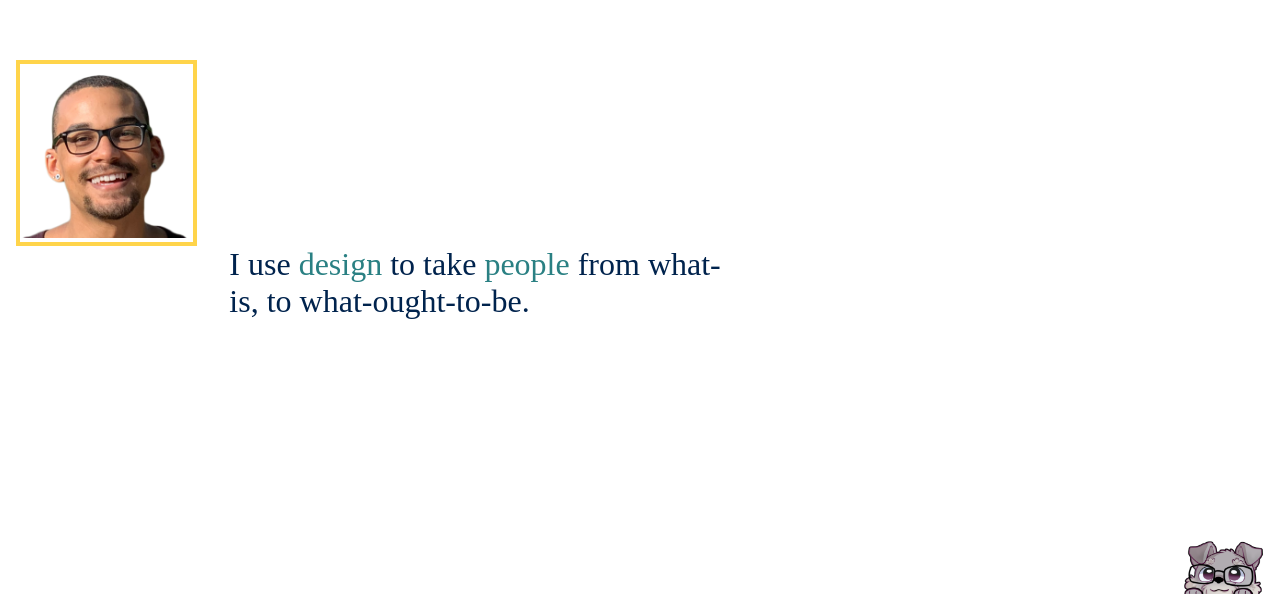
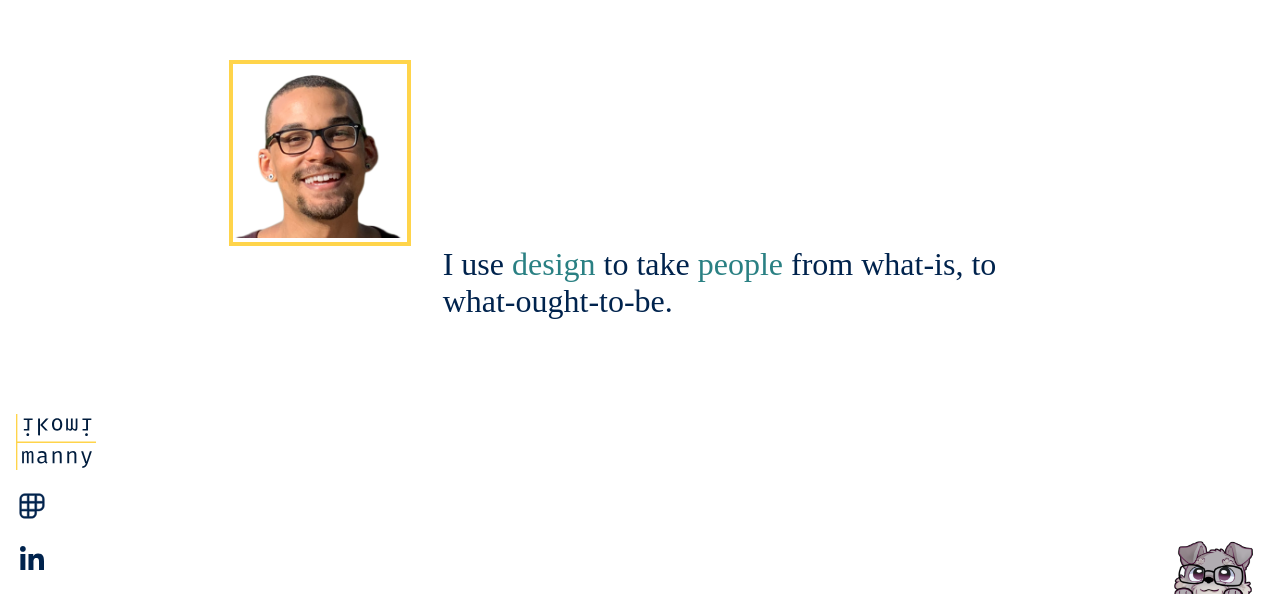
Before and after one commit to MannyIkomi/portfolio-nextjs-site, a Next.js app: page / in a window 1280 px wide. Shown: the part 206-802 px from the top of the page. Built offline with nearby package versions, Linux system fonts and the light colour scheme; a web font is replaced by a local one.

Commit message:
footer fixed scrolling with links and emotes

```diff
--- a/components/Footer.jsx
+++ b/components/Footer.jsx
@@ -4,11 +4,12 @@ import Styles from './styles/footer.module.scss';
 import SocialIcon from './SocialIcon';
 import ContentContainer from './ContentContainer';
 import Logotype from '../public/logotype.svg';
+import LurkEmote from './LurkEmote';
 
 export default function Footer() {
   return (
-    <footer className={[Styles.footer, Layout.gridLayout].join(' ')}>
-      <ContentContainer style={{ gridColumn: '1/2' }}>
+    <footer className={Styles.footer}>
+      <ContentContainer className={Styles.content}>
         <Link href={'/'}>
           <a>
             <Logotype
@@ -17,7 +18,7 @@ export default function Footer() {
             />
           </a>
         </Link>
-        <div className={Layout.flexCol}>
+        <div className={Styles.social}>
           <SocialIcon href={'https://poly.mannyikomi.com'} icon={'Polywork'} />
           <SocialIcon
             href={'https://www.linkedin.com/in/ikomi/'}
@@ -25,6 +26,7 @@ export default function Footer() {
           />
         </div>
       </ContentContainer>
+      <LurkEmote className={Styles.emote} />
     </footer>
   );
 }
--- a/components/LurkEmote.jsx
+++ b/components/LurkEmote.jsx
@@ -1,11 +1,9 @@
-import Styles from './styles/LurkEmote.module.scss';
-
-export default function LurkEmote() {
+export default function LurkEmote({ className }) {
   return (
     <img
+      className={className}
       src="/Lurk-emote.png"
       alt="Dog emote with glasses looking up with a smile"
-      className={Styles.emote}
     />
   );
 }
--- a/components/SocialIcon.jsx
+++ b/components/SocialIcon.jsx
@@ -1,7 +1,7 @@
 import Instagram from '../public/social/Platform=InstagramIcon.svg';
 import Polywork from '../public/social/Platform=PolyworkIcon.svg';
 import LinkedIn from '../public/social/Platform=LinkedinIcon.svg';
-import Styles from './styles/SocialIcon.module.scss';
+import Styles from './styles/socialIcon.module.scss';
 
 export default function SocialIcon({ href, icon }) {
   function switchIcon(icon) {
--- a/components/styles/Footer.module.scss
+++ b/components/styles/Footer.module.scss
@@ -1,3 +1,36 @@
+@use '../../styles/mixin.scss';
+
 .footer {
-  min-height: 50vh;
+  composes: gridColumns from '../../styles/layout.module.scss';
+  position: fixed;
+  bottom: 0;
+  width: 100%;
 }
+
+.content{
+  composes: container from '../../styles/layout.module.scss';
+  grid-column: 1/2;
+}
+
+.social{
+  composes: flexCol from '../../styles/layout.module.scss';
+  gap: 1rem;
+  padding: 1rem 0;
+  align-items: flex-start;
+}
+
+.emote{
+  grid-column: 4 / -1;
+  align-self: end;
+
+  width: 5rem;
+  height: auto;
+
+  @include mixin.onTabletMedia {
+    grid-column: 8/-1;
+  }
+
+  @include mixin.onDesktopMedia {
+    grid-column: 12/-1;
+  }
+}
--- a/components/styles/LurkEmote.module.scss
+++ b/components/styles/LurkEmote.module.scss
@@ -1,9 +1,7 @@
 .emote {
 
-  position: fixed;
   width: 5rem;
   height: auto;
-  bottom: 0;
-  right: 0;
-  margin: 0 1rem;
+
+
 }
--- a/pages/index.js
+++ b/pages/index.js
@@ -25,7 +25,7 @@ export default function Home() {
       </Head>
       <main className={HomeStyles.main}>
         <SectionContainer>
-          <ContentContainer style={{ gridColumn: '1/3', alignSelf: 'end' }}>
+          <ContentContainer className={HomeStyles.photo}>
             <div className={profilePhoto.container}>
               <img
                 className={profilePhoto.img}
@@ -69,8 +69,6 @@ export default function Home() {
         </SectionContainer>
       </main>
       <Footer />
-
-      <LurkEmote />
     </div>
   );
 }
--- a/styles/Home.module.scss
+++ b/styles/Home.module.scss
@@ -2,6 +2,21 @@
 
 .main {
   min-height: 100vh;
+}
+
+.photo {
+  composes: container from './layout.module.scss';
+  grid-column: 1/3;
+  align-self: end;
+
+  @include mixin.onTabletMedia {
+    grid-column: 1 / 3;
+  }
+
+  @include mixin.onDesktopMedia {
+    grid-column: 3 / 5;
+  }
+
 }
 
 .intro {
@@ -12,6 +27,11 @@
 
   @include mixin.onTabletMedia {
     grid-column: 3 / 8;
+  }
+
+  @include mixin.onDesktopMedia {
+    grid-column: 5 / 11;
+
   }
 }
 
--- a/styles/layout.module.scss
+++ b/styles/layout.module.scss
@@ -1,14 +1,16 @@
-$desktop-viewport: 80rem;// about 1280px
-$tablet-viewport: 40rem;// about 640px
+@use './vars';
 
-.gridLayout {
+.gridColumns {
   display: grid;
   grid-template-columns: repeat(4, 1fr);
-  // grid-template-rows: min-content;
-  @media screen and (min-width: $tablet-viewport) {
+
+  @media screen and (min-width: vars.$tablet-viewport) {
+    display: grid;
     grid-template-columns: repeat(8, 1fr);
   }
-  @media screen and (min-width: $desktop-viewport) {
+
+  @media screen and (min-width: vars.$desktop-viewport) {
+    display: grid;
     grid-template-columns: repeat(12, 1fr);
   }
 }
@@ -38,8 +40,9 @@ $tablet-viewport: 40rem;// about 640px
 .height100vh {
   min-height: 100vh;
 }
+
 .section{
-  composes: gridLayout height100vh;
+  composes: gridColumns height100vh;
   min-height: 100vh;
   width: 100%;
 }
```
